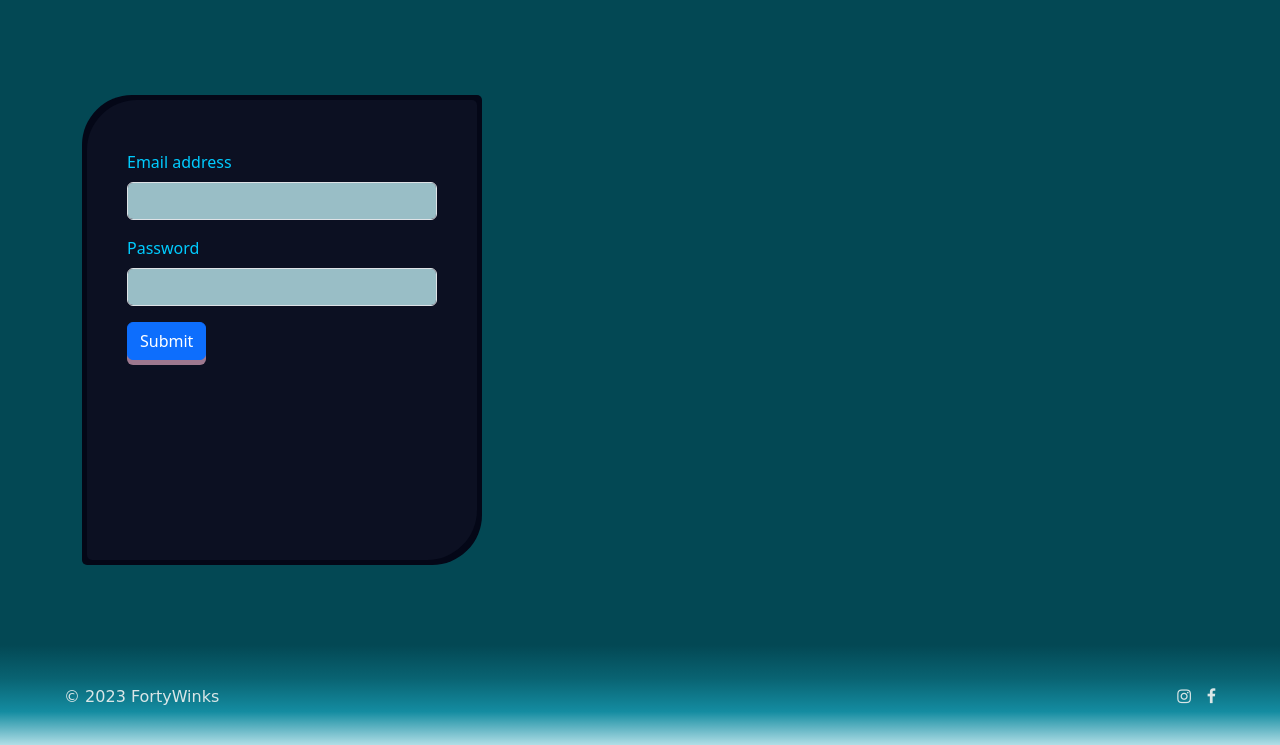
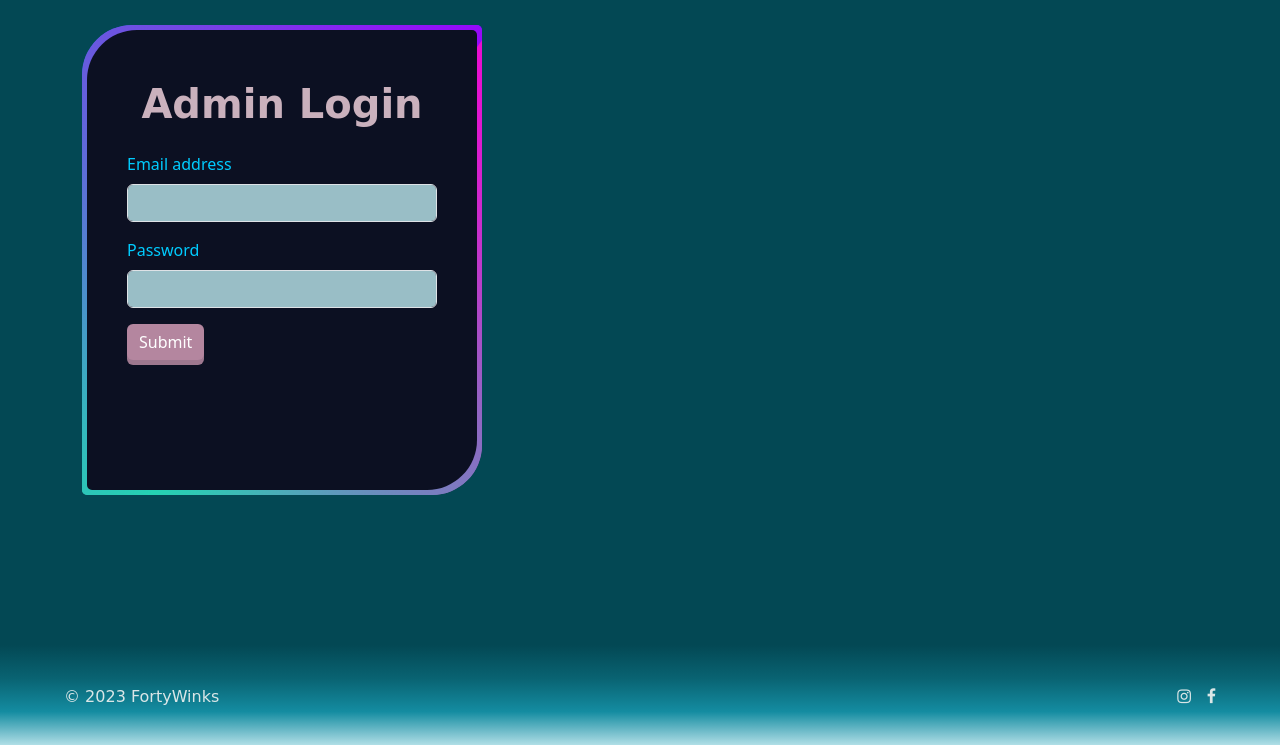
Before and after one commit to SaraClick/sky_project, a Flask app: page /admin_login in a window 1280 px wide. Shown: the part 55-800 px from the top of the page. Run offline with Flask 3, Linux system fonts and the light colour scheme; some web fonts are replaced.

Commit message:
made login prettier

```diff
--- a/application/static/styles/style.css
+++ b/application/static/styles/style.css
@@ -486,18 +486,6 @@ footer {
 
 /* ======================================= ADMIN LOGIN =======================================*/
 
-.login_container {
-  padding-left: 20%;
-  padding-right: 20%;
-  padding-top: 10%;
-}
-
-
-.admin_login_form {
-  padding-left: 20%;
-  padding-right: 20%;
-
-}
 
 .login_title {
   text-align: center;
@@ -506,9 +494,9 @@ footer {
 
 /* @media screen and (max-width: 800px) { */
 .login_container {
-  padding-left: 8%;
-  padding-right: 8%;
-  padding-top: 20%;
+  padding-left: 10%;
+  padding-right: 10%;
+  padding-top: 10%;
   display: flex;
   content: '';
   justify-content: center;
@@ -520,7 +508,7 @@ footer {
   background: #040717;
   border-radius: 50px 5px;
   overflow: hidden;
-  margin-top: 70px;
+  /* margin-top: 70px; */
 }
 
 .login_container::before{
@@ -528,7 +516,7 @@ footer {
   width: 170%;
   height: 170%;
   content: '';
-  background-image: conic-gradient(transparent);
+  background-image: conic-gradient( #ea0dd1, #25d3b3, #094afb);
   animation: rotate_border 6s linear infinite;
 
 }
@@ -538,16 +526,9 @@ footer {
   width: 170%;
   height: 170%;
   content: '';
-  background-image: conic-gradient(transparent);
+  background-image: conic-gradient( #ea0dd1, #25d3b3, #9609fb);
   animation: rotate_border 6s linear infinite;
 }
-
-      /*
-      justify-content: centre;
-      overflow: hidden;
-        animation-delay: -3s;
-      */
-
 
 
   @keyframes rotate_border{
@@ -557,8 +538,6 @@ footer {
     100%{
       transform: rotate(360deg);
     }
-
-
   }
 
   .admin_login_form {
@@ -572,9 +551,8 @@ footer {
     padding: 50px 40px;
     z-index: 10;
     color: #00ccff;
+  }
 
-    }
-  }
 
 /* ======================================= ADMIN UPDATE =======================================*/
 
@@ -583,6 +561,11 @@ footer {
   border: none;
 }
 
+
+/* ======================================= ADMIN ADD =======================================*/
+#admin_add_container {
+  height: 650px;
+}
 
 /* ======================================= ADMIN DELETE =======================================*/
 
--- a/application/templates/admin_login.html
+++ b/application/templates/admin_login.html
@@ -3,14 +3,11 @@
 <div class="container">
   <div class="login_container">
 
-    <div class="login_title">
-      <h1>Admin Login</h1>
-    </div>
-
     {% if message %}
     <div class="alert alert-danger">{{ message }}</div>
     {% endif %}
     <form action="/admin_login" method="POST" class="admin_login_form">
+      <h1  class="login_title">Admin Login</h1>
       {{ form.hidden_tag() }}
       <div class="mb-3">
         <label for="exampleInputEmail1" class="form-label">Email address</label>
--- a/application/templates/admin_updateurl.html
+++ b/application/templates/admin_updateurl.html
@@ -5,14 +5,11 @@
 <div class="container">
   <div class="login_container">
 
-    <div class="login_title">
-      <h1>Update Media URL</h1>
-    </div>
-
     {% if message %}
     <div class="alert alert-danger">{{ message }}</div>
     {% endif %}
     <form action="/admin_update" method="POST" class="admin_login_form">
+      <h1 class="login_title">Update Media URL</h1>
       {{ form.hidden_tag() }}
       <div class="mb-3">
         <label class="form-label">Media ID</label>
```
Also changed, not shown: application/templates/admin_add.html (+4 -5 lines). Lines whose indentation alone changed are shown as unchanged.
